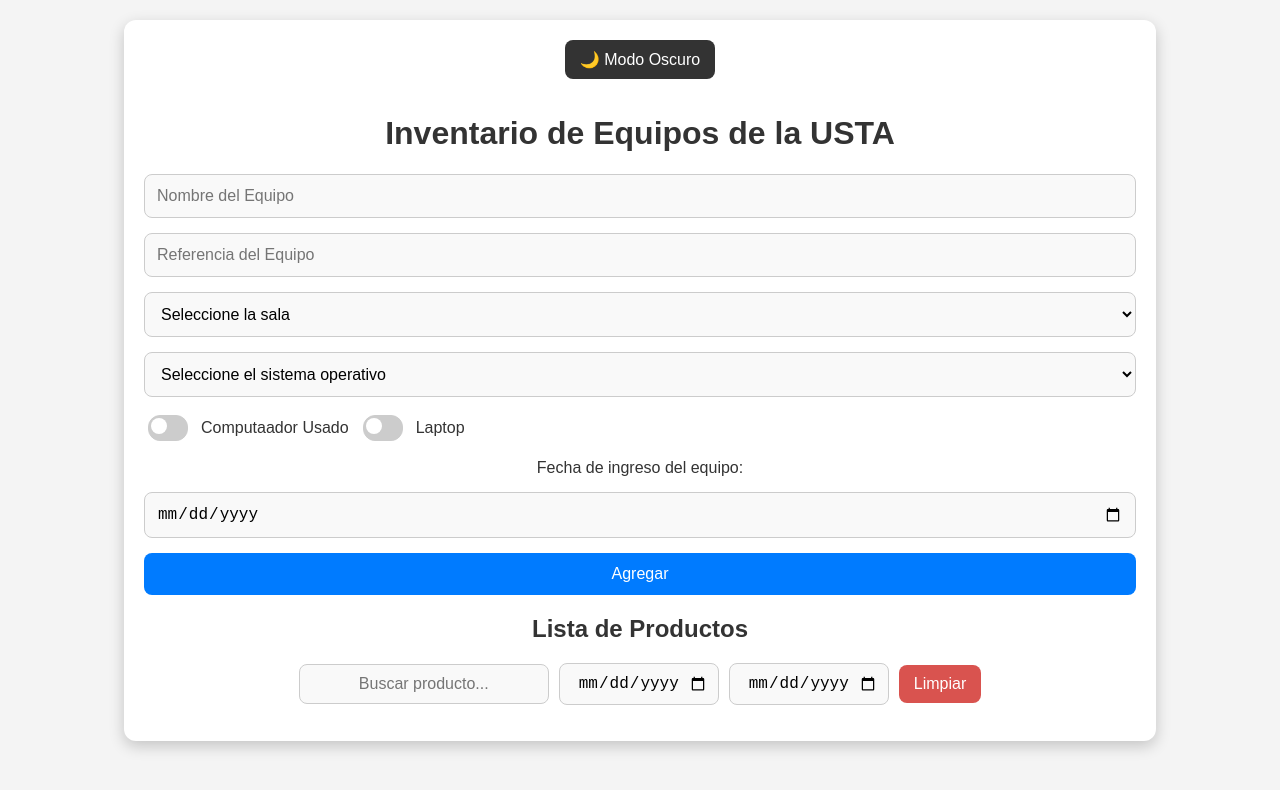
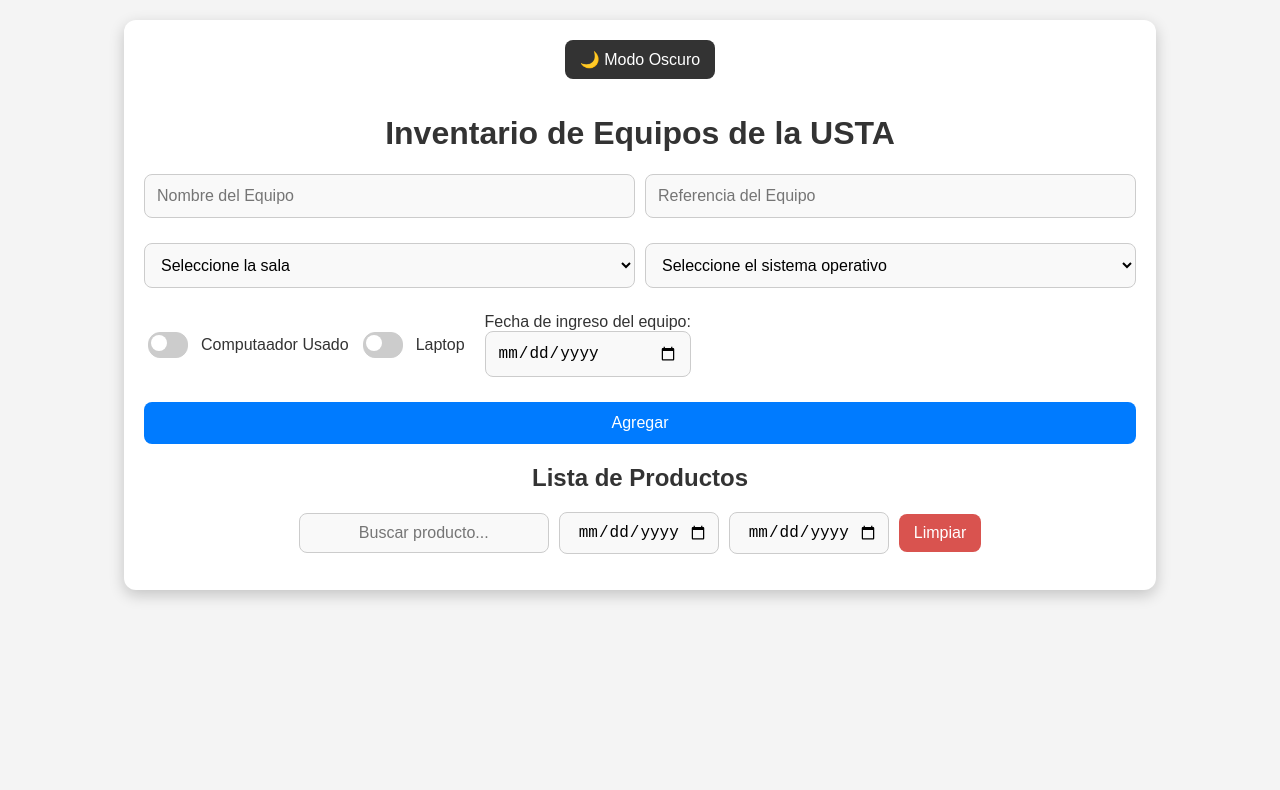
Before and after one commit to RichardMolano/mobiles, a React (Create React App) app: page / in a window 1280 px wide. Shown: the top 790 px of the page. Built offline with nearby package versions, Linux system fonts and the light colour scheme.

Commit message:
taller 2
taller 2

```diff
--- a/src/components/ProductForm.jsx
+++ b/src/components/ProductForm.jsx
@@ -50,15 +50,22 @@
 
   return (
     <form onSubmit={handleSubmit}>
+      <div style={{ display: "flex", flexDirection: "row" , gap: "10px", marginBottom: "10px" }}>
       <InputElement value={product} setValue={setProduct} placeholder="Nombre del Equipo" type={"Text"} />
       <InputElement value={reference} setValue={setReference} placeholder="Referencia del Equipo" type={"Number"} />
+      </div>
+      <div style={{ display: "flex", flexDirection: "row" , gap: "10px", marginBottom: "10px" }} >
       <SelectElement value={category} setValue={setCategory} dicCategory={dic_category} initialItem={"Seleccione la sala"} />
       <SelectElement value={OS} setValue={setOS} dicCategory={dic_OS} initialItem={"Seleccione el sistema operativo"} />
-      <section style={{ display: "flex", flexDirection: "row" }}>
+
+      </div>
+      <div style={{ display: "flex", flexDirection: "row" , gap: "10px", marginBottom: "10px" , alignItems : "center" , alignContent : "center"  , width :"100%"}} >
+     <section style={{ display: "flex", flexDirection: "row" }}>
         <CheckboxElement checked={isUsed} id="estado-equipo" setChecked={setIsUsed} text={"Computaador Usado "} />
         <CheckboxElement checked={laptop} id="laptop" setChecked={setIsLaptop} text={"Laptop"} />
       </section>
       <DateElement value={entryDate} setValue={setEntryDate} text={"Fecha de ingreso del equipo:"} />
+      </div>
       <button type="submit">Agregar</button>
     </form>
   );
@@ -66,7 +73,7 @@
 
 const DateElement = ({ value, setValue,text }) => {
   return (
-    <>
+    <div style={{ display: "flex", flexDirection: "column" }}>
     <label>{text}</label>
     <input
       type="date"
@@ -75,7 +82,7 @@
       max={new Date().toISOString().split("T")[0]} // Establece la fecha máxima como la fecha actual
       required
     />
-    </>
+    </div>
   );
 }
 const CheckboxElement = ({ checked, id, setChecked, text }) => {
```
